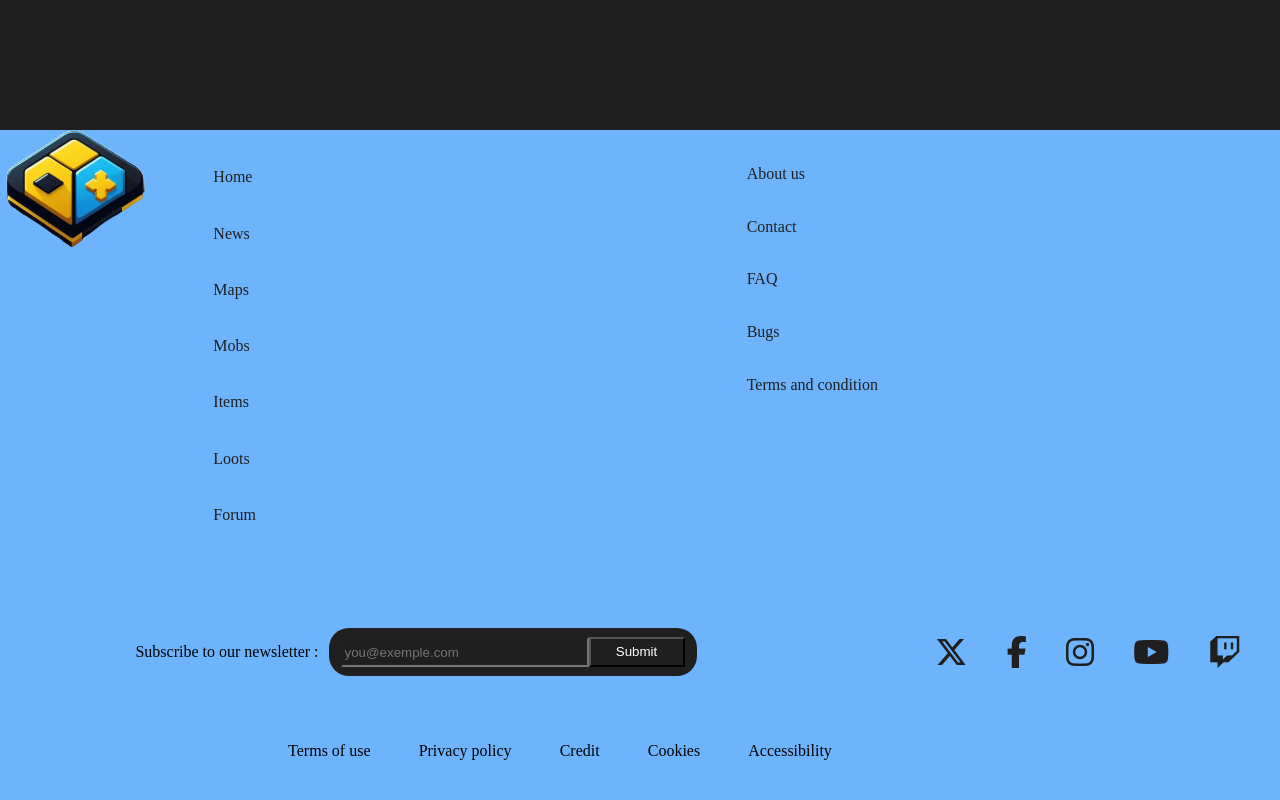
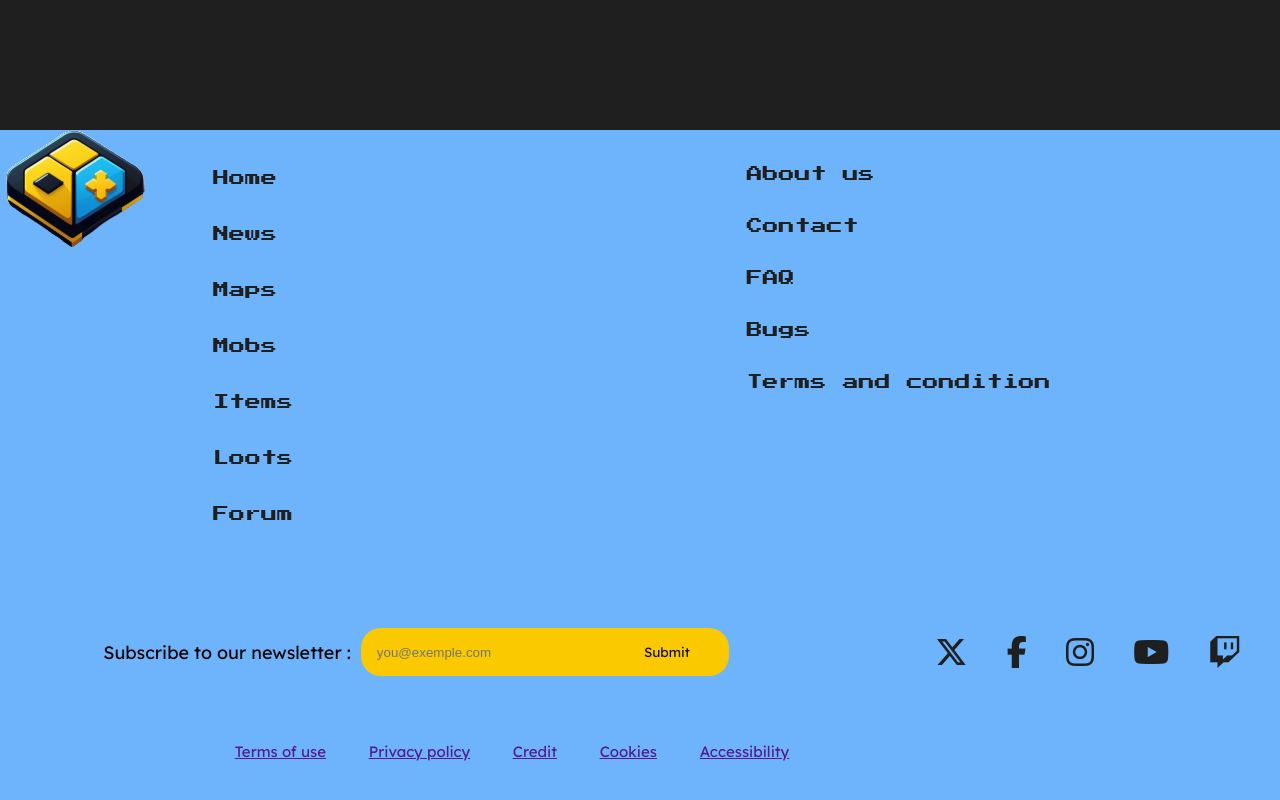
Before and after one commit to martin-samson-png/projet-fil-rouge, a plain HTML site: page page_d'acceuil.html in a window 1280 px wide. Shown: the part 1454-2254 px from the top of the page. Drawn offline with Linux system fonts and the light colour scheme.

Commit message:
fin de la page principale (pas responsive)

```diff
--- a/page_d'acceuil.css
+++ b/page_d'acceuil.css
@@ -6,7 +6,25 @@ body {
 
 /* ----------------------------------------FONT---------------------------------------- */
 
+@font-face {
+  font-family: "PressStart2P";
+  src: local("PressStart2P"),
+    url(font/Press_Start_2P/PressStart2P-Regular.ttf) format(TrueType);
+}
+
+@font-face {
+  font-family: "Lexend Deca";
+  src: local("Lexend Deca"),
+    url(font/Lexend_Deca/LexendDeca-VariableFont_wght.ttf) format(TrueType);
+}
+
+.lexend {
+  font-family: Lexend Deca;
+  font-size: 18px;
+}
+
 .player2p {
+  font-family: PressStart2P;
   color: #1f1f1f;
   text-decoration: none;
 }
@@ -70,6 +88,7 @@ header {
 
 .search > input {
   background-color: #1f1f1f;
+  font-family: Lexend Deca;
   border: none;
   width: 6rem;
   height: 2rem;
@@ -88,6 +107,8 @@ main {
   flex-direction: column;
   padding: 1rem 2rem 0 2rem;
   height: 90rem;
+  font-family: Lexend Deca;
+  font-size: 18px;
 }
 
 /* ----------------------------------------MAIN HAUT----------------------------------- */
@@ -110,8 +131,7 @@ main {
 }
 
 .vote {
-  color: white;
-  background-color: #0e0e0e;
+  background-color: #6db4fd;
   display: flex;
   flex-direction: column;
   justify-content: center;
@@ -125,6 +145,14 @@ main {
 .vote > div {
   position: absolute;
   left: 20px;
+}
+
+.vote-submit {
+  border: none;
+  border-radius: 5px;
+  font-family: Lexend Deca;
+  width: 6rem;
+  height: 1.5rem;
 }
 
 .main1-gauche-bas {
@@ -183,7 +211,6 @@ main {
   height: 100%;
   border-radius: 10px;
   padding: 0.5rem 0.5rem 0.5rem 0.5rem;
-  border: 3px solid #0e0e0e;
 }
 
 .news {
@@ -197,15 +224,34 @@ main {
   scrollbar-width: none;
 }
 
-.news > div {
+.nouveauté {
   display: flex;
   flex-direction: column;
   align-items: center;
   gap: 2rem;
+  animation-duration: 10s;
+  animation-delay: 3s;
+  animation-name: animations;
+  animation-iteration-count: infinite;
 }
 
 .nouveauté > img {
   border-radius: 15px;
+}
+
+@keyframes animations {
+  0% {
+    transform: translateX(0);
+  }
+  33.3% {
+    transform: translateX(-70%);
+  }
+  66.6% {
+    transform: translateX(-140%);
+  }
+  100% {
+    transform: translateX(0);
+  }
 }
 
 /* ----------------------------------------MAIN MID----------------------------------- */
@@ -255,6 +301,8 @@ footer {
   height: 45rem;
 }
 
+/* ----------------------------------------FOOTER HAUT----------------------------------- */
+
 .footer1 {
   display: flex;
   width: 100%;
@@ -287,6 +335,8 @@ footer {
   height: 100%;
 }
 
+/* ----------------------------------------FOOTER MID----------------------------------- */
+
 .footer2 {
   display: flex;
   justify-content: space-between;
@@ -307,24 +357,27 @@ footer {
   display: flex;
   justify-content: center;
   align-items: center;
-  background-color: #1f1f1f;
+  background-color: #fac900;
   height: 3rem;
   width: 23rem;
   border-radius: 20px;
 }
 
 .email {
-  color: white;
-  background-color: #1f1f1f;
+  color: #0e0e0e;
+  background-color: #fac900;
   width: 15rem;
   height: 1.5rem;
+  border: none;
 }
 
 .submit {
+  font-family: Lexend Deca;
   width: 6rem;
   height: 1.88rem;
-  color: white;
-  background-color: #1f1f1f;
+  color: #0e0e0e;
+  background-color: #fac900;
+  border: none;
 }
 
 .social-media {
@@ -349,10 +402,16 @@ footer {
   position: relative;
 }
 
+/* ----------------------------------------FOOTER BAS----------------------------------- */
+
 .footer3 > div {
   display: flex;
   justify-content: space-evenly;
   width: 50%;
   position: absolute;
-  left: 15rem;
+  left: 12rem;
+  font-family: Lexend Deca;
+  font-size: 15px;
+  color: #0e0e0e;
+  text-decoration: none;
 }
--- a/page_d'acceuil.html
+++ b/page_d'acceuil.html
@@ -56,7 +56,7 @@
                   >Labyrinth</span
                 >
               </p>
-              <button type="submit">Submit</button>
+              <button class="vote-submit" type="submit">Submit</button>
             </div>
           </div>
           <div class="main1-gauche-bas">
@@ -170,11 +170,11 @@
       </section>
       <section class="footer3">
         <div>
-          <span>Terms of use</span>
-          <span>Privacy policy</span>
-          <span>Credit</span>
-          <span>Cookies</span>
-          <span>Accessibility</span>
+          <a href="">Terms of use</a>
+          <a href="">Privacy policy</a>
+          <a href="">Credit</a>
+          <a href="">Cookies</a>
+          <a href="">Accessibility</a>
         </div>
       </section>
     </footer>
```
Also changed, not shown: font/Lexend_Deca/LexendDeca-VariableFont_wght.ttf (added), font/Lexend_Deca/OFL.txt (added), font/Lexend_Deca/README.txt (added), font/Lexend_Deca/static/LexendDeca-Black.ttf (added), font/Lexend_Deca/static/LexendDeca-Bold.ttf (added), font/Lexend_Deca/static/LexendDeca-ExtraBold.ttf (added), font/Lexend_Deca/static/LexendDeca-ExtraLight.ttf (added), font/Lexend_Deca/static/LexendDeca-Light.ttf (added), font/Lexend_Deca/static/LexendDeca-Medium.ttf (added), font/Lexend_Deca/static/LexendDeca-Regular.ttf (added), font/Lexend_Deca/static/LexendDeca-SemiBold.ttf (added), font/Lexend_Deca/static/LexendDeca-Thin.ttf (added), font/Press_Start_2P/OFL.txt (added), font/Press_Start_2P/PressStart2P-Regular.ttf (added).
